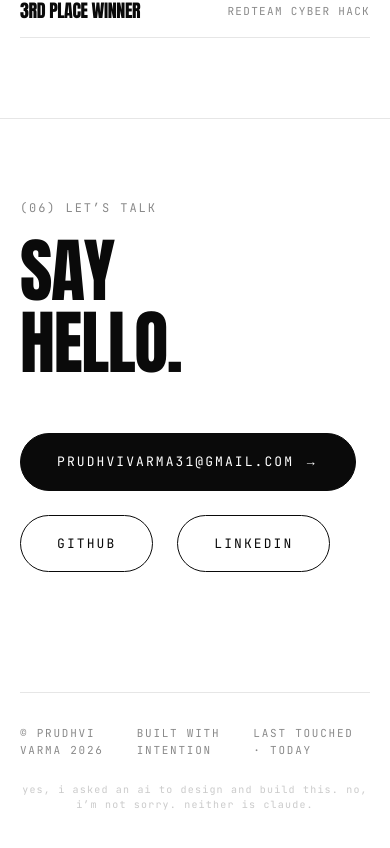
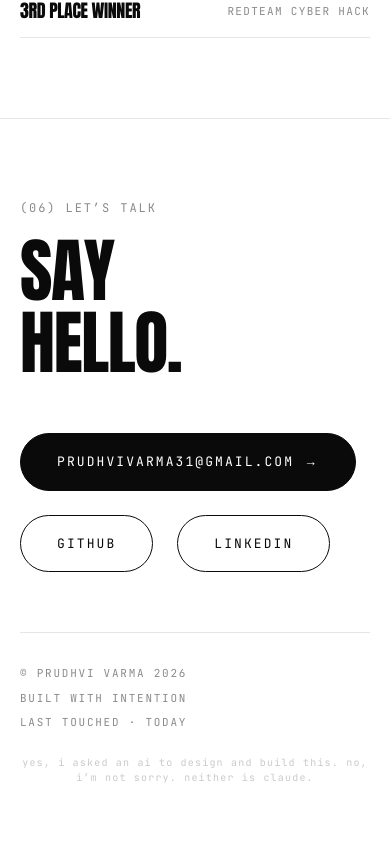
Before and after one commit to Prudhvivarma0/notprudhvisserver, a Next.js app: page / in a window 390 px wide. Shown: the part 5192-6040 px from the top of the page. Built offline with nearby package versions, Linux system fonts and the light colour scheme.

Commit message:
fix: stack footer vertically on mobile

```diff
--- a/app/globals.css
+++ b/app/globals.css
@@ -211,6 +211,7 @@ body {
 
   /* Contact */
   .v3-contact-heading { font-size: clamp(64px, 18vw, 160px) !important; }
+  .v3-footer { flex-direction: column !important; gap: 8px !important; margin-top: 60px !important; }
 
   /* General section padding */
   .v3-pad { padding: 80px 20px !important; }
--- a/components/v3/Contact.tsx
+++ b/components/v3/Contact.tsx
@@ -53,7 +53,7 @@ export function Contact({ reduced }: Props) {
 
       {/* Footer row */}
       <div
-        className="v3-mono"
+        className="v3-mono v3-footer"
         style={{
           marginTop: 120, paddingTop: 32,
           borderTop: "1px solid var(--rule)",
```
